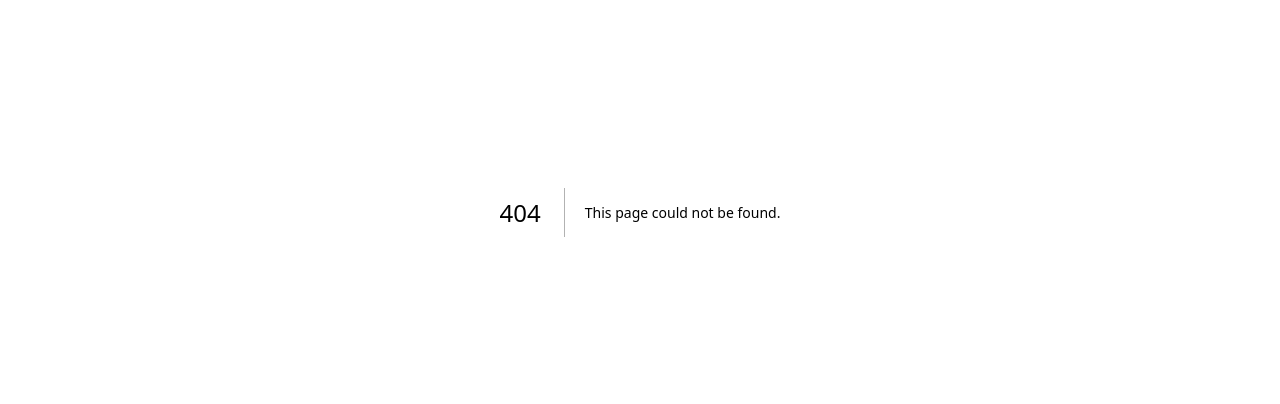
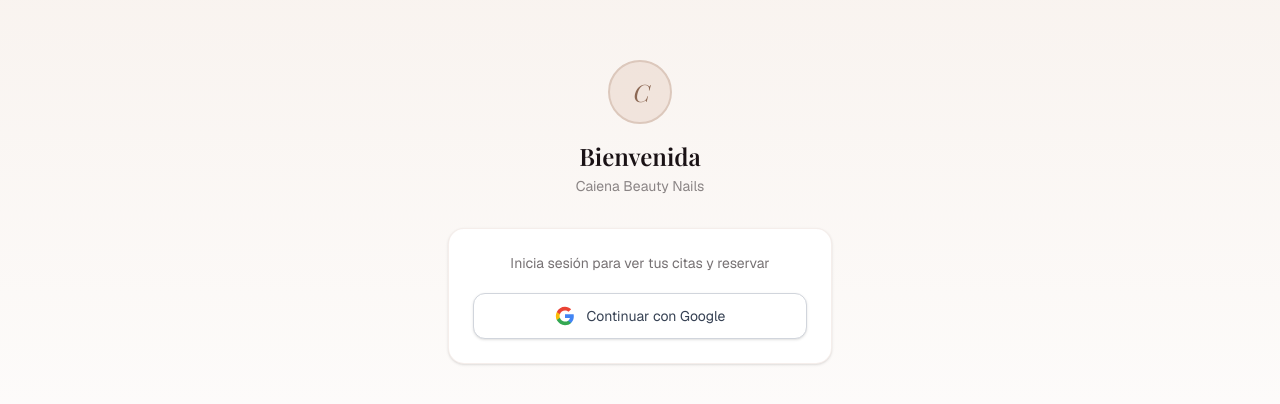
Before and after one commit to Z1Code/caiena, a Next.js app: page /login in a window 1280 px wide. Before the commit this address had no page. Shown: the part 188-592 px from the top of the page. Built offline with nearby package versions, Linux system fonts and the light colour scheme; no server answers.

Commit message:
feat: add Google sign-in login page

```diff
--- /dev/null
+++ b/src/app/login/page.tsx
@@ -0,0 +1,90 @@
+import { redirect } from "next/navigation"
+import { auth, signIn } from "../../../auth"
+
+export default async function LoginPage({
+  searchParams,
+}: {
+  searchParams: Promise<{ callbackUrl?: string; error?: string }>
+}) {
+  const session = await auth()
+  const params = await searchParams
+
+  // Already logged in — go to dashboard
+  if (session) redirect("/dashboard")
+
+  const errorMessages: Record<string, string> = {
+    OAuthSignin: "Error al iniciar sesión con Google.",
+    OAuthCallback: "Error en el callback de Google.",
+    OAuthAccountNotLinked: "Esta cuenta ya existe con otro método.",
+    default: "Ocurrió un error. Intenta de nuevo.",
+  }
+  const errorMsg = params.error
+    ? (errorMessages[params.error] ?? errorMessages.default)
+    : null
+
+  const callbackUrl = params.callbackUrl ?? "/dashboard"
+
+  return (
+    <div className="min-h-screen bg-gradient-to-b from-cream to-white flex items-center justify-center px-4">
+      <div className="w-full max-w-sm">
+        {/* Logo */}
+        <div className="text-center mb-8">
+          <div className="w-16 h-16 rounded-full bg-blush/60 border-2 border-accent-light flex items-center justify-center mx-auto mb-4">
+            <span className="font-serif text-2xl text-accent-dark italic">C</span>
+          </div>
+          <h1 className="font-serif text-2xl font-semibold text-foreground">
+            Bienvenida
+          </h1>
+          <p className="text-sm text-foreground/50 mt-1">Caiena Beauty Nails</p>
+        </div>
+
+        {/* Error */}
+        {errorMsg && (
+          <div className="mb-4 p-3 bg-red-50 border border-red-200 rounded-xl text-sm text-red-700">
+            {errorMsg}
+          </div>
+        )}
+
+        {/* Sign in card */}
+        <div className="bg-white rounded-2xl border border-accent-light/30 p-6 shadow-sm">
+          <p className="text-sm text-foreground/60 text-center mb-5">
+            Inicia sesión para ver tus citas y reservar
+          </p>
+
+          <form
+            action={async () => {
+              "use server"
+              await signIn("google", { redirectTo: callbackUrl })
+            }}
+          >
+            <button
+              type="submit"
+              className="w-full flex items-center justify-center gap-3 bg-white border border-gray-300 text-gray-700 py-3 px-4 rounded-xl text-sm hover:bg-gray-50 transition-colors shadow-sm"
+            >
+              {/* Google icon */}
+              <svg className="w-5 h-5" viewBox="0 0 24 24">
+                <path
+                  d="M22.56 12.25c0-.78-.07-1.53-.2-2.25H12v4.26h5.92c-.26 1.37-1.04 2.53-2.21 3.31v2.77h3.57c2.08-1.92 3.28-4.74 3.28-8.09z"
+                  fill="#4285F4"
+                />
+                <path
+                  d="M12 23c2.97 0 5.46-.98 7.28-2.66l-3.57-2.77c-.98.66-2.23 1.06-3.71 1.06-2.86 0-5.29-1.93-6.16-4.53H2.18v2.84C3.99 20.53 7.7 23 12 23z"
+                  fill="#34A853"
+                />
+                <path
+                  d="M5.84 14.09c-.22-.66-.35-1.36-.35-2.09s.13-1.43.35-2.09V7.07H2.18C1.43 8.55 1 10.22 1 12s.43 3.45 1.18 4.93l2.85-2.22.81-.62z"
+                  fill="#FBBC05"
+                />
+                <path
+                  d="M12 5.38c1.62 0 3.06.56 4.21 1.64l3.15-3.15C17.45 2.09 14.97 1 12 1 7.7 1 3.99 3.47 2.18 7.07l3.66 2.84c.87-2.6 3.3-4.53 6.16-4.53z"
+                  fill="#EA4335"
+                />
+              </svg>
+              Continuar con Google
+            </button>
+          </form>
+        </div>
+      </div>
+    </div>
+  )
+}
```
